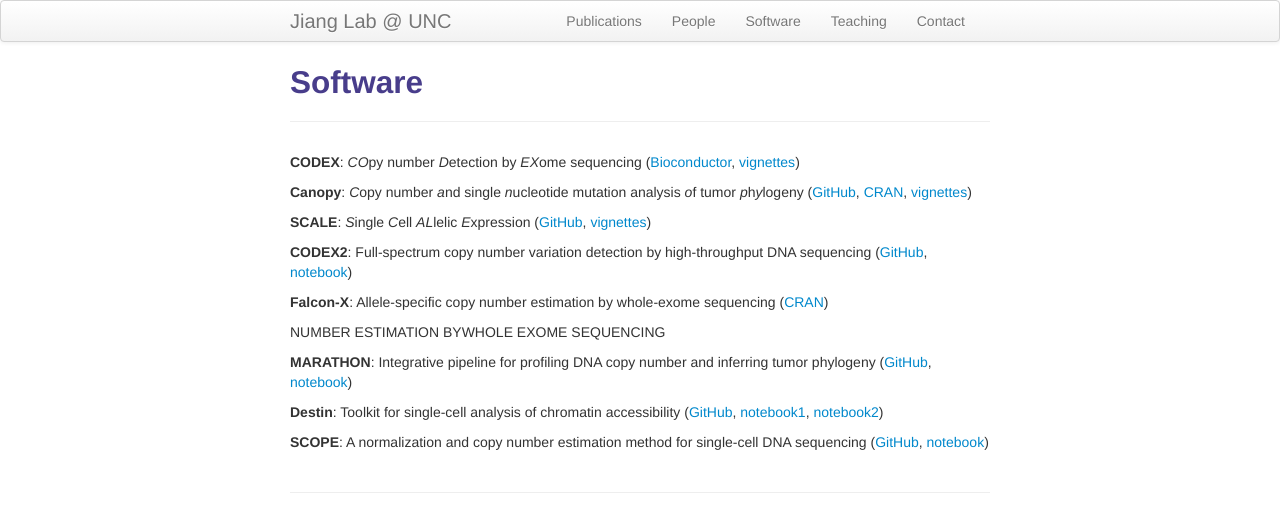
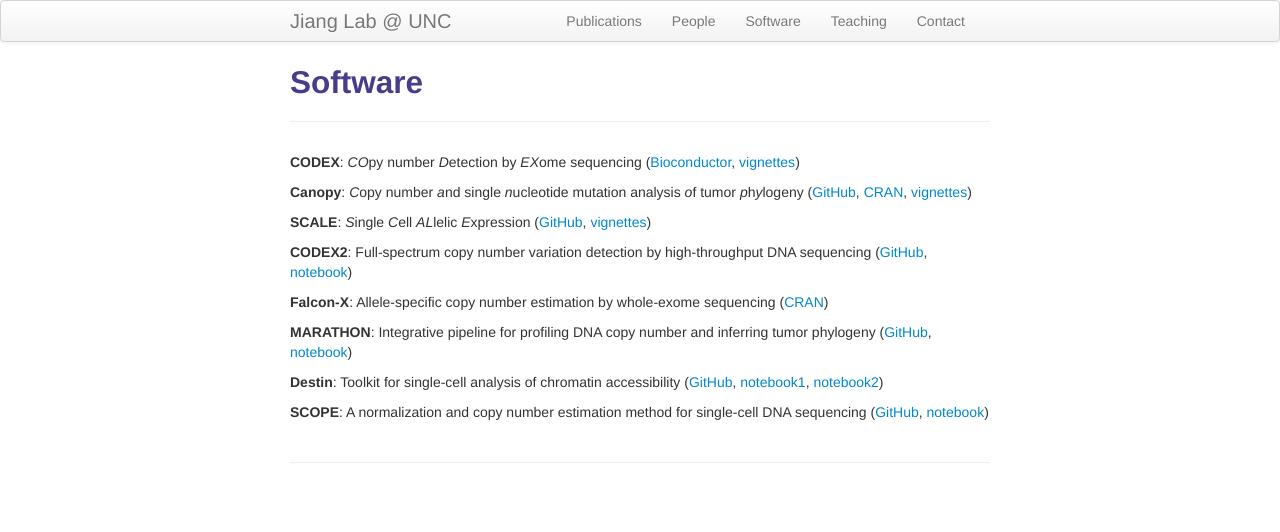
Before and after one commit to yuchaojiang/yuchaojiang.github.io, a Jekyll site: the page built from pages/software.md, in a window 1280 px wide. Shown: the top 532 px of the page. Built offline with Jekyll 4.4.1, drawn with Linux system fonts in a browser that asks for light colours.

Commit message:
Update software.md

```diff
--- a/pages/software.md
+++ b/pages/software.md
@@ -16,8 +16,6 @@ description: Yuchao Jiang's software
 
 **Falcon-X**: Allele-specific copy number estimation by whole-exome sequencing ([CRAN](https://CRAN.R-project.org/package=falconx))
 
-NUMBER ESTIMATION BYWHOLE EXOME SEQUENCING
-
 **MARATHON**: Integrative pipeline for profiling DNA copy number and inferring tumor phylogeny ([GitHub](https://github.com/yuchaojiang/MARATHON), [notebook](https://rawgit.com/yuchaojiang/MARATHON/master/notebook/MARATHON.html))
 
 **Destin**: Toolkit for single-cell analysis of chromatin accessibility ([GitHub](https://github.com/urrutiag/destin), [notebook1](https://rawgit.com/urrutiag/destin/master/package/vignettes/destinBuenrostroMouse.html), [notebook2](https://rawgit.com/urrutiag/destin/master/package/vignettes/destinPreisslP56.html))
```
